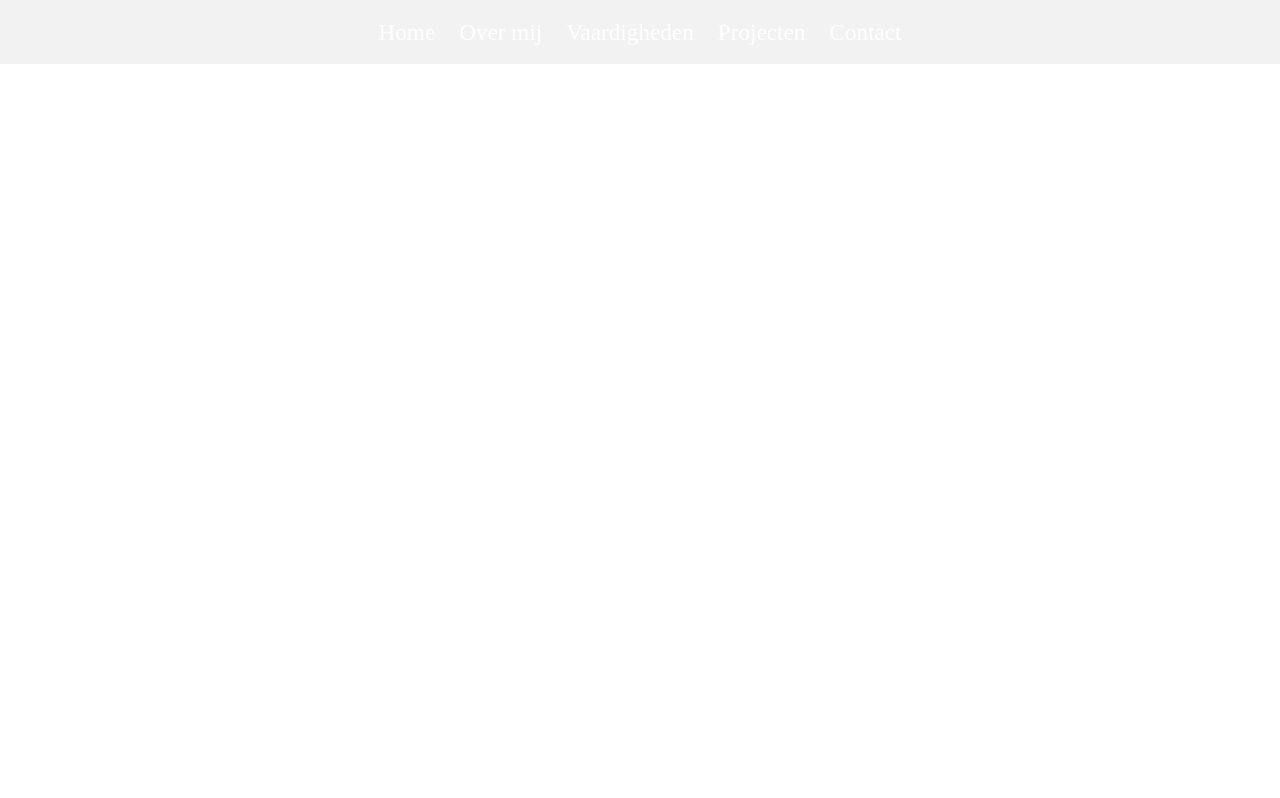
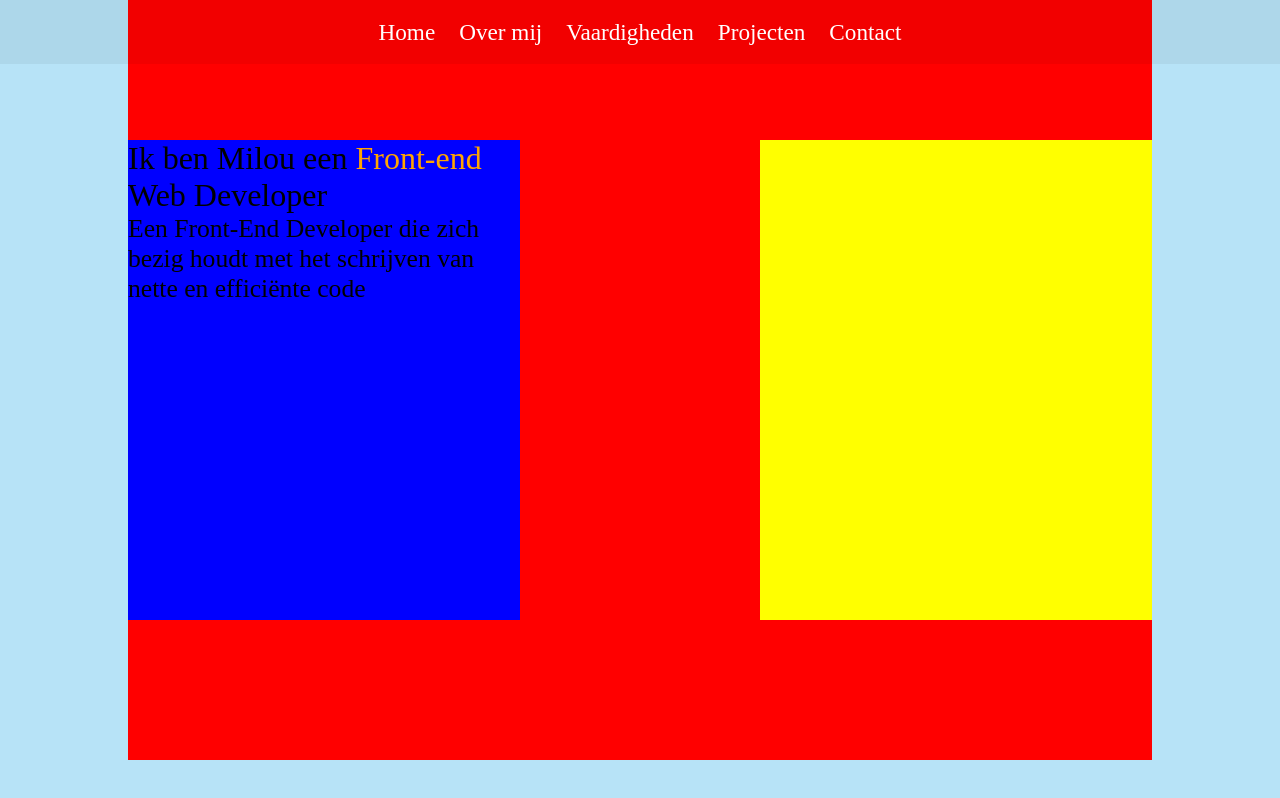
Before and after one commit to Milouyg/Portfolio, an Angular app: page / in a window 1280 px wide. Built offline with nearby package versions, Linux system fonts and the light colour scheme.

Commit message:
Making a start with the landing page

```diff
--- a/src/app/app.component.html
+++ b/src/app/app.component.html
@@ -1,3 +1,6 @@
-<div class="wrapper">
-    <app-header></app-header>
-</div>
+<app-header></app-header>
+    <div class="main-wrapper">
+        <div class="wrapper">
+            <app-landing-page></app-landing-page>
+        </div>
+    </div>
--- a/src/app/app.component.scss
+++ b/src/app/app.component.scss
@@ -1,10 +1,11 @@
-.wrapper{
+.main-wrapper{
+    display: flex;
+    justify-content: center;
+    align-items: center;
+
     .wrapper{
-        width: 100%;
-        height: 100vh;
         display: flex;
-        justify-content: center;
-        align-items: center;
         flex-direction: column;
+        width: 80%;
     }
 }
--- a/src/app/app.module.ts
+++ b/src/app/app.module.ts
@@ -3,11 +3,13 @@ import { BrowserModule } from '@angular/platform-browser';
 
 import { AppComponent } from './app.component';
 import { HeaderComponent } from './components/header/header.component';
+import { LandingPageComponent } from './components/landing-page/landing-page.component';
 
 @NgModule({
   declarations: [
     AppComponent,
-    HeaderComponent
+    HeaderComponent,
+    LandingPageComponent
   ],
   imports: [
     BrowserModule
--- a/src/app/components/header/header.component.scss
+++ b/src/app/components/header/header.component.scss
@@ -1,9 +1,12 @@
 @use "../../../variables.scss";
 
 .header{
+    display: flex;
     width: 100%;
     height: 4rem;
     background: map-get( variables.$header, "background");
+    position: fixed;
+    z-index: 1;
 
     .menu{
         width: 100%;
@@ -17,7 +20,7 @@
             list-style: none;
 
             .link{
-                font-size: map-get( variables.$header, "fontSizeDesktop");
+                font-size: map-get( variables.$fontSizeDesktop, "p");
                 text-decoration: none;
                 color: map-get( variables.$header, "color");
 
@@ -62,7 +65,6 @@
                 justify-content: center;
                 flex-direction: column;
                 gap: .5rem;
-                background: green;
 
                 &.hidden{
                     display: none;
@@ -73,7 +75,7 @@
 
                     .mobile-link{
                         text-decoration: none;
-                        font-size: map-get( variables.$header, "fontSizeMobile");
+                        font-size: map-get( variables.$fontSizeMobile, "header");
                         color: map-get( variables.$header, "color");
                     }
                 }
--- /dev/null
+++ b/src/app/components/landing-page/landing-page.component.html
@@ -0,0 +1,30 @@
+<section class="landing-page">
+    <div class="container">
+        <div class="left">
+            <p class="intro">
+                Ik ben Milou een <span class="word">Front-end</span> Web Developer
+            </p>
+            <p class="small-intro">
+                Een Front-End Developer die zich bezig houdt met het schrijven van nette en efficiënte code
+            </p>
+        </div>
+        <div class="right">
+
+        </div>
+    </div>
+</section>
+
+<!-- <section class="landing-page">
+    <div>
+        <article class="container">
+            <p class="intro">
+                Ik ben Milou een <span class="word">Front-end</span> Web Developer
+            </p>
+            <p class="small-intro">
+                Een Front-End Developer die zich bezig houdt met het schrijven van nette en efficiënte code
+            </p>
+        </article>
+    </div>
+
+    <figure class="figure"></figure>
+</section> -->
--- /dev/null
+++ b/src/app/components/landing-page/landing-page.component.scss
@@ -0,0 +1,84 @@
+@use "../../../variables.scss";
+
+.landing-page {
+    width: 100%;
+    height: 95vh;
+    background: red;
+    display: flex;
+
+    .container {
+        display: flex;
+        flex-direction: row;
+        align-items: center;
+        justify-content: center;
+        width: 100%;
+        gap: 15rem;
+
+        .left {
+            display: flex;
+            flex-direction: column;
+            background: blue;
+            height: 30rem;
+            width: 50%;
+
+            .intro {
+                font-size: 2rem;
+
+                .word {
+                    color: orange;
+                }
+            }
+
+            .small-intro {
+
+            }
+        }
+
+        .right {
+            display: flex;
+            background: yellow;
+            height: 30rem;
+            width: 50%;
+        }
+    }
+
+    // .container{
+    //     position: absolute;
+    //     left: 6%;
+    //     top: 15%;
+    //     display: flex;
+    //     justify-content: center;
+    //     flex-direction: column;
+    //     width: 25rem;
+    //     height: 15rem;
+    //     background: red;
+    //     gap: .5rem;
+
+    //     .intro{
+    //         font-size: 2rem;
+    //         // font-size: map-get( variables.$fontSizeMobile, "h1" );
+
+    //         .word{
+    //             color: orange;
+    //         }
+    //     }
+
+    //     .small-intro{
+
+    //     }
+
+    //     .figure{
+    //         width: 50%;
+    //         height: .5rem;
+    //         background: red;
+    //         display: flex;
+    //         flex: 1 1 0;
+    //     }
+    // }
+}
+
+@media screen and (max-width: 40.625rem) {
+    // 650px
+
+
+}
--- /dev/null
+++ b/src/app/components/landing-page/landing-page.component.ts
@@ -0,0 +1,22 @@
+import { AfterViewInit, Component } from '@angular/core';
+import data from "../../../assets/json/info.json";
+
+@Component({
+  selector: 'app-landing-page',
+  templateUrl: './landing-page.component.html',
+  styleUrls: ['./landing-page.component.scss']
+})
+export class LandingPageComponent implements AfterViewInit  {
+    title = 'portfolio';
+    data;
+
+    constructor(){
+        this.data = data.nav; // We fetch the data here
+        console.log(this.data)
+    }
+    ngAfterViewInit(): void {
+
+    }
+
+
+}
--- a/src/styles.scss
+++ b/src/styles.scss
@@ -1,3 +1,5 @@
+@use "./variables.scss";
+
 *,
 *::before,
 *::after{
@@ -12,7 +14,8 @@
     scroll-behavior: smooth;
 }
 
-.body{
+body{
     width: 100%;
     font-size: 1.6rem;
+    background: variables.$background;
 }
--- a/src/variables.scss
+++ b/src/variables.scss
@@ -1,8 +1,16 @@
-$background: #2f3f58;
+$background: #B7E3F7;
+
+$fontSizeDesktop:(
+    // "intro":
+    "h1": 1.6rem,
+    "p": 1.45rem
+);
+
+$fontSizeMobile:(
+    "h1": 1.3rem
+);
 
 $header:(
     "color": #fff,
-    "fontSizeDesktop": 1.45rem,
-    "fontSizeMobile": 1.3rem,
     "background": rgba(0, 0, 0, .05)
 );
```
